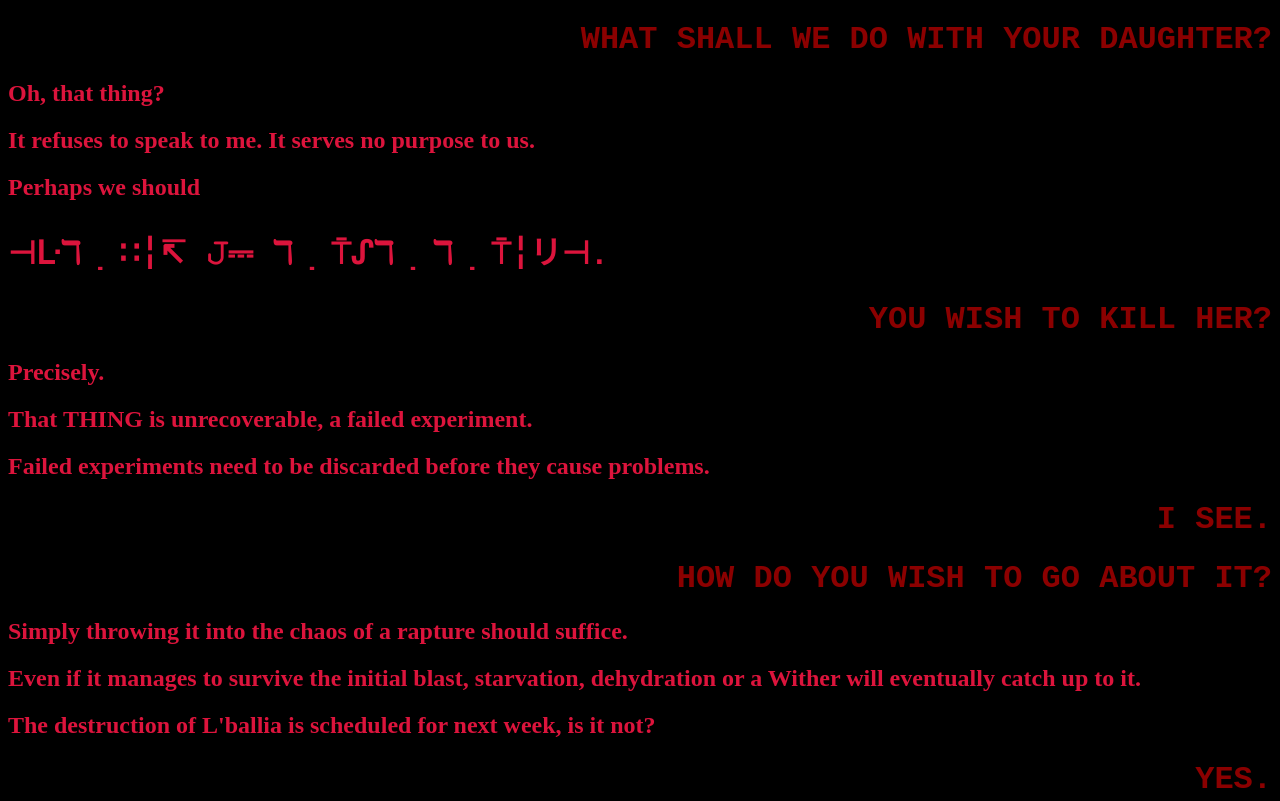
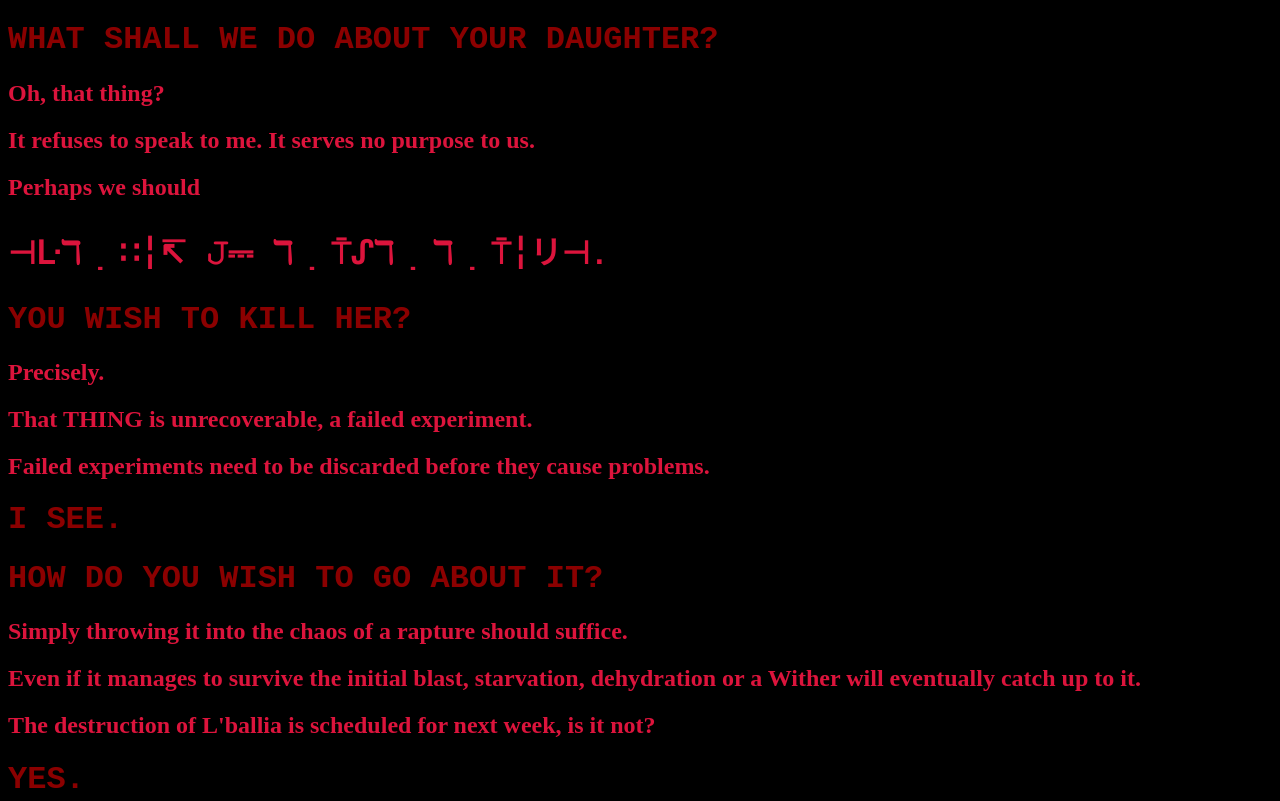
Before and after one commit to void-builder/void-builder.github.io, a plain HTML site: page index.html in a window 1280 px wide. Shown: the top 801 px of the page. Drawn offline with Linux system fonts and the light colour scheme.

Commit message:
Update index.html

```diff
--- a/index.html
+++ b/index.html
@@ -9,7 +9,7 @@
 .rasaatal{
     color: darkred;
     font-family: 'Courier New', Courier, monospace;
-    text-align: right;
+    text-align: rightaaaaaaaaaaaaaaaaaaaaaa;
 }
 .aadhar{
     color: crimson;
@@ -30,7 +30,7 @@ body{
 }
 </style>
 <body>
-    <h1 class="rasaatal">WHAT SHALL WE DO WITH YOUR DAUGHTER?</h1>
+    <h1 class="rasaatal">WHAT SHALL WE DO ABOUT YOUR DAUGHTER?</h1>
     <h2 class="aadhar">Oh, that thing?</h2>
     <h2 class="aadhar">It refuses to speak to me. It serves no purpose to us.</h2>
     <h2 class="aadhar">Perhaps we should</h2>
```
